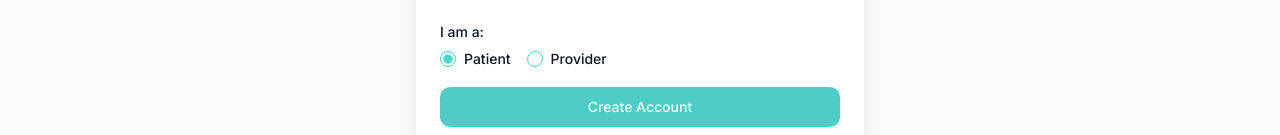
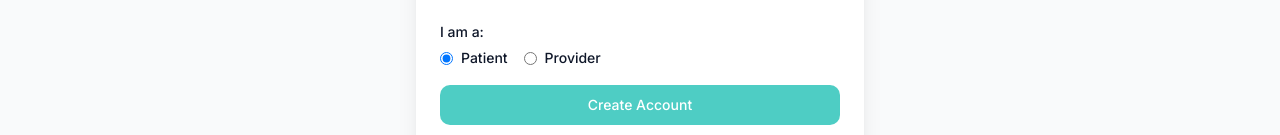
Before and after one commit to zelalemgb/lyra-connect-wellbeing, a React (Vite) app: page /register in a window 1280 px wide. Shown: the part 665-800 px from the top of the page. Built offline with nearby package versions, Linux system fonts and the light colour scheme.

Commit message:
Fix: Cannot read properties of null error
Fixes an error related to `useMemo` in the radio group component.

```diff
--- a/src/components/auth/auth-form.tsx
+++ b/src/components/auth/auth-form.tsx
@@ -1,9 +1,9 @@
+
 import { useState } from "react";
-import { Link, useNavigate } from "react-router-dom";
+import { Link } from "react-router-dom";
 import { Button } from "@/components/ui/button";
 import { Input } from "@/components/ui/input";
 import { Label } from "@/components/ui/label";
-import { RadioGroup, RadioGroupItem } from "@/components/ui/radio-group";
 import { useAuth } from "@/contexts/AuthContext";
 import { toast } from "sonner";
 
@@ -12,7 +12,6 @@ type AuthFormProps = {
 };
 
 const AuthForm = ({ mode }: AuthFormProps) => {
-  const navigate = useNavigate();
   const { signIn, signUp } = useAuth();
   const [email, setEmail] = useState("");
   const [password, setPassword] = useState("");
@@ -96,21 +95,32 @@ const AuthForm = ({ mode }: AuthFormProps) => {
         {mode === "register" && (
           <div className="space-y-2">
             <Label>I am a:</Label>
-            <RadioGroup
-              defaultValue="patient"
-              value={userType}
-              onValueChange={setUserType}
-              className="flex space-x-2"
-            >
-              <div className="flex items-center space-x-2">
-                <RadioGroupItem value="patient" id="patient" />
+            <div className="flex space-x-4">
+              <div className="flex items-center">
+                <input
+                  type="radio"
+                  id="patient"
+                  name="userType"
+                  value="patient"
+                  checked={userType === "patient"}
+                  onChange={() => setUserType("patient")}
+                  className="mr-2"
+                />
                 <Label htmlFor="patient" className="cursor-pointer">Patient</Label>
               </div>
-              <div className="flex items-center space-x-2">
-                <RadioGroupItem value="provider" id="provider" />
+              <div className="flex items-center">
+                <input
+                  type="radio"
+                  id="provider"
+                  name="userType"
+                  value="provider"
+                  checked={userType === "provider"}
+                  onChange={() => setUserType("provider")}
+                  className="mr-2"
+                />
                 <Label htmlFor="provider" className="cursor-pointer">Provider</Label>
               </div>
-            </RadioGroup>
+            </div>
           </div>
         )}
 
```
